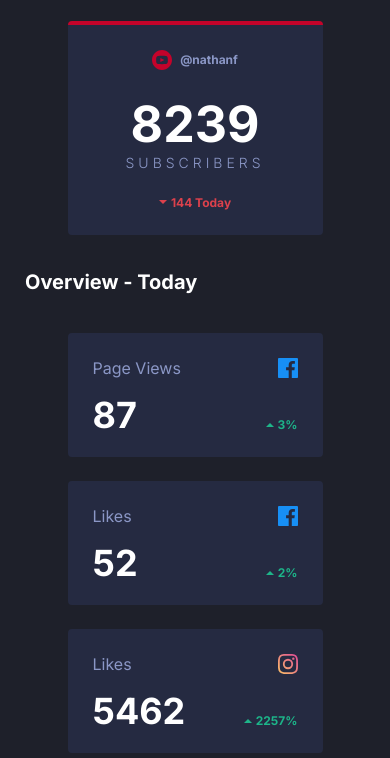
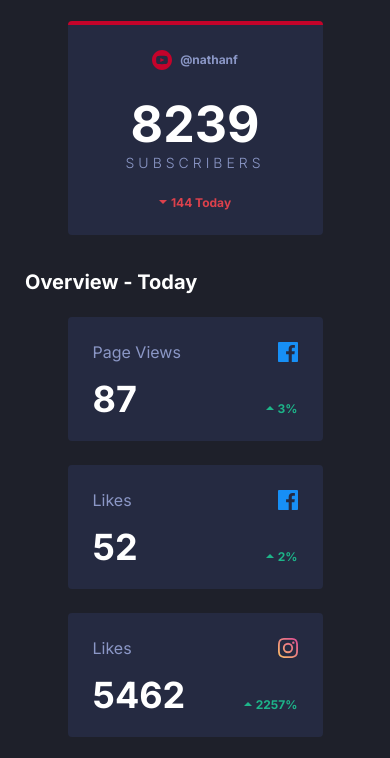
Before and after one commit to Wangdahl/social-media-dashboard, a website: page index.html in a window 390 px wide. Shown: the part 910-1668 px from the top of the page. Drawn offline with Linux system fonts and the light colour scheme; files that its build step writes are made by us from their sources.

Commit message:
Small fix mobile

```diff
--- a/app/scss/components/main.scss
+++ b/app/scss/components/main.scss
@@ -15,9 +15,5 @@
     }
     #overHeading {
         grid-column: 1 / -1;
-        @include breakpoint-down(small) {
-            margin-block-start: none;
-            margin-block-end: none;
-        }
     }
 }
--- a/app/scss/globals/typeography.scss
+++ b/app/scss/globals/typeography.scss
@@ -13,6 +13,8 @@ h1 {
 }
 h2 {
     font-size: rem(20);
+    margin-block-start: 0;
+    margin-block-end: 0;
     @include breakpoint(large) {
         font-size: rem(24);
     }
```
Also changed, not shown: dist/styles.css, 1 other file.
